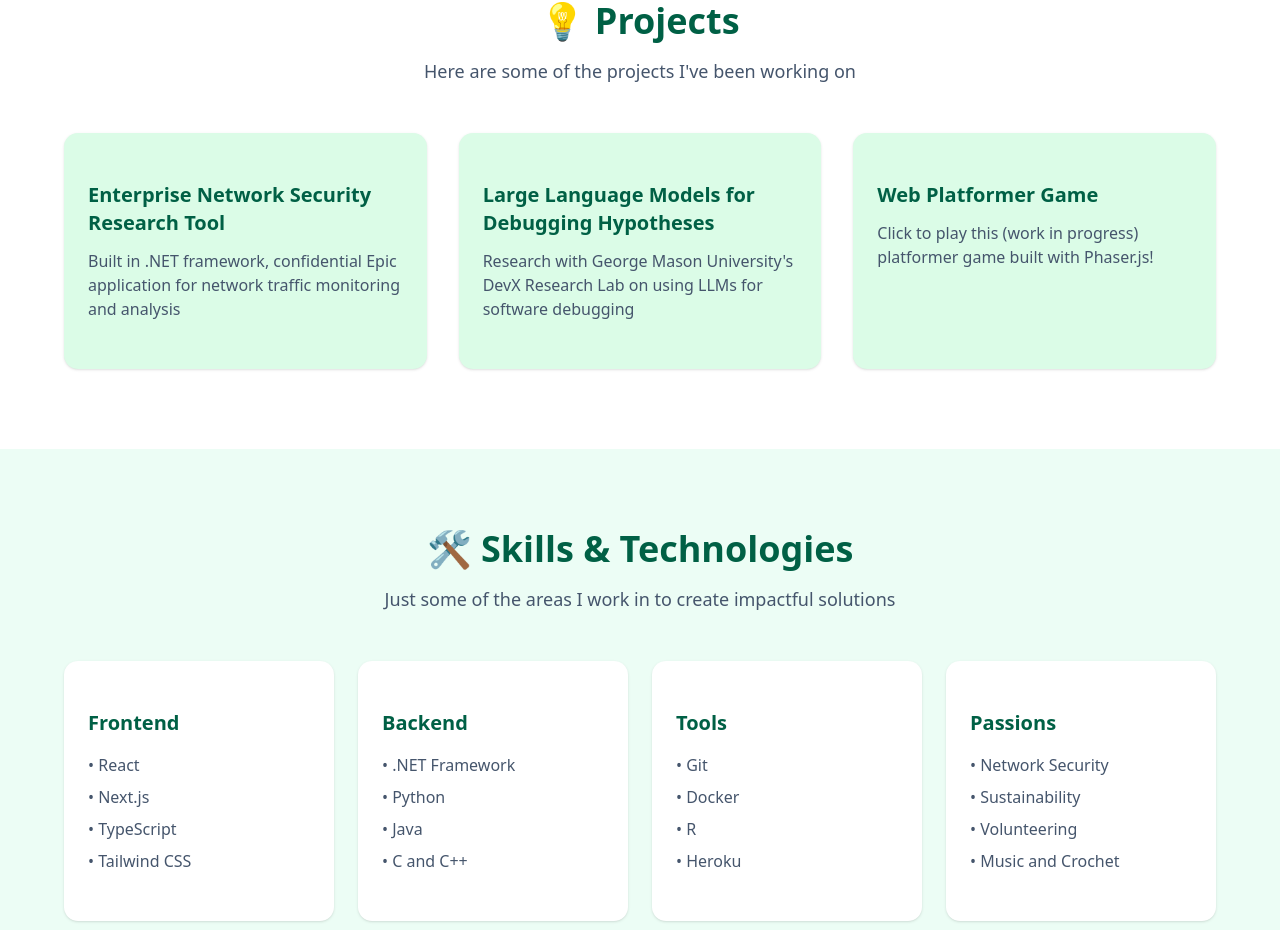
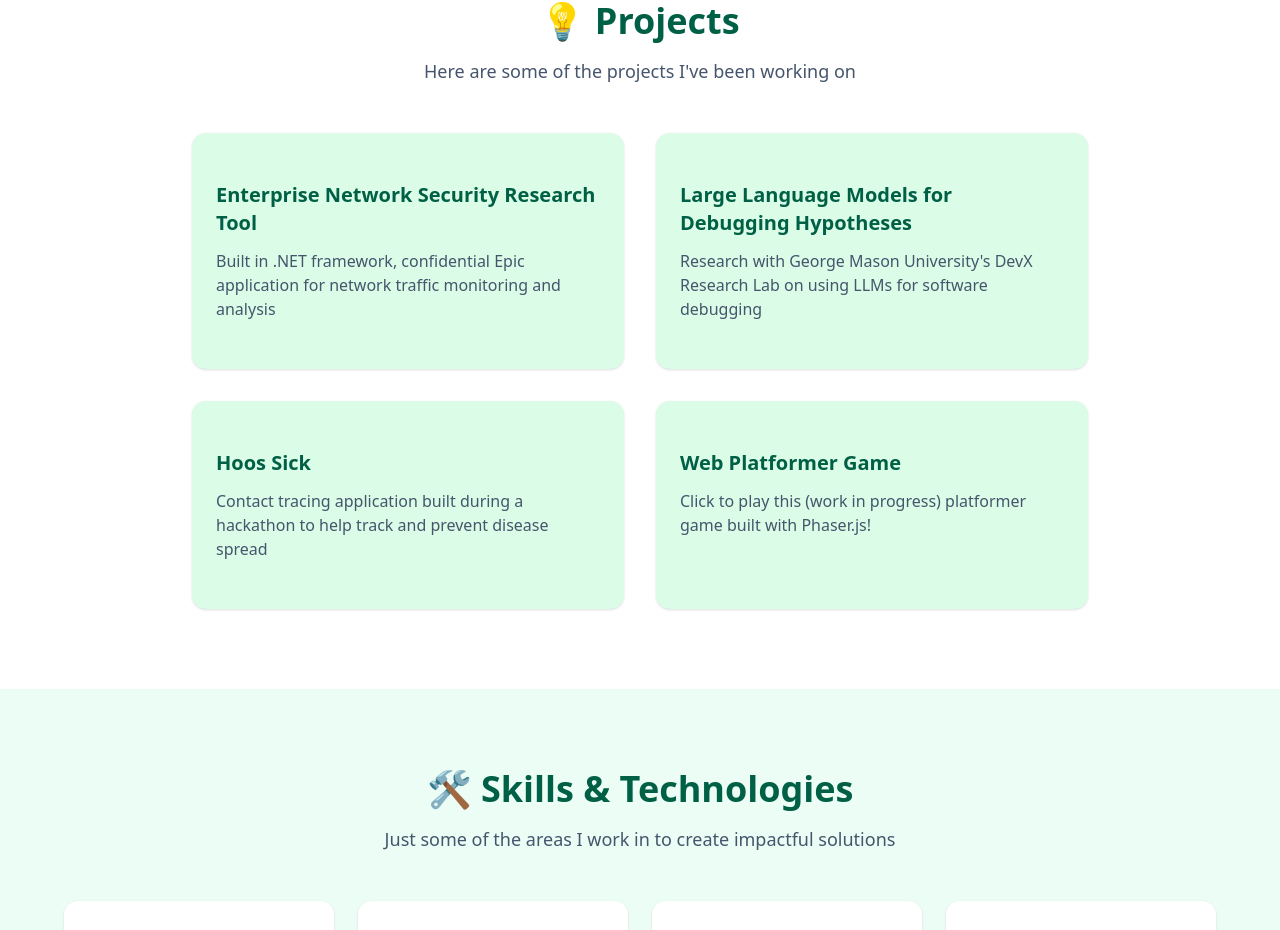
Before and after one commit to gavinvc/sustainable-personal-site, a Next.js app: page / in a window 1280 px wide. Shown: the part 1328-2258 px from the top of the page. Built offline with nearby package versions, Linux system fonts and the light colour scheme.

Commit message:
Added contact tracing card

```diff
--- a/src/app/page.tsx
+++ b/src/app/page.tsx
@@ -212,7 +212,7 @@ export default function Home() {
               </p>
             </motion.div>
 
-            <div className="grid grid-cols-1 md:grid-cols-3 gap-8">
+            <div className="grid grid-cols-1 md:grid-cols-2 gap-8 max-w-4xl mx-auto">
               <motion.div
                 initial={{ opacity: 0, y: 20 }}
                 whileInView={{ opacity: 1, y: 0 }}
@@ -275,6 +275,35 @@ export default function Home() {
                 initial={{ opacity: 0, y: 20 }}
                 whileInView={{ opacity: 1, y: 0 }}
                 transition={{ delay: 0.3, duration: 0.6 }}
+                viewport={{ once: true }}
+              >
+                <a href="https://contact-tracing-app-hoo-hacks-ebbcf0aff9f8.herokuapp.com/" target="_blank" rel="noopener noreferrer" className="block h-full">
+                  <Card className="bg-green-100 border-none h-full cursor-pointer group hover:shadow-xl transition-all duration-300 overflow-hidden relative">
+                    <div className="absolute inset-0 bg-gradient-to-br from-red-600 to-pink-800 opacity-0 group-hover:opacity-90 transition-opacity duration-300 z-10" />
+                    <div className="absolute inset-0 opacity-0 group-hover:opacity-20 transition-opacity duration-300 z-20">
+                      <Image
+                        src="/hoossick.png"
+                        alt="Hoos Sick Contact Tracing App"
+                        fill
+                        className="object-cover"
+                      />
+                    </div>
+                    <CardContent className="p-6 relative z-30">
+                      <h3 className="text-xl font-semibold mb-3 text-emerald-800 group-hover:text-white transition-colors duration-300">
+                        Hoos Sick
+                      </h3>
+                      <p className="text-slate-600 group-hover:text-white transition-colors duration-300">
+                        Contact tracing application built during a hackathon to help track and prevent disease spread
+                      </p>
+                    </CardContent>
+                  </Card>
+                </a>
+              </motion.div>
+
+              <motion.div
+                initial={{ opacity: 0, y: 20 }}
+                whileInView={{ opacity: 1, y: 0 }}
+                transition={{ delay: 0.4, duration: 0.6 }}
                 viewport={{ once: true }}
               >
                 <Card
```
Also changed, not shown: public/hoossick.png (added).
